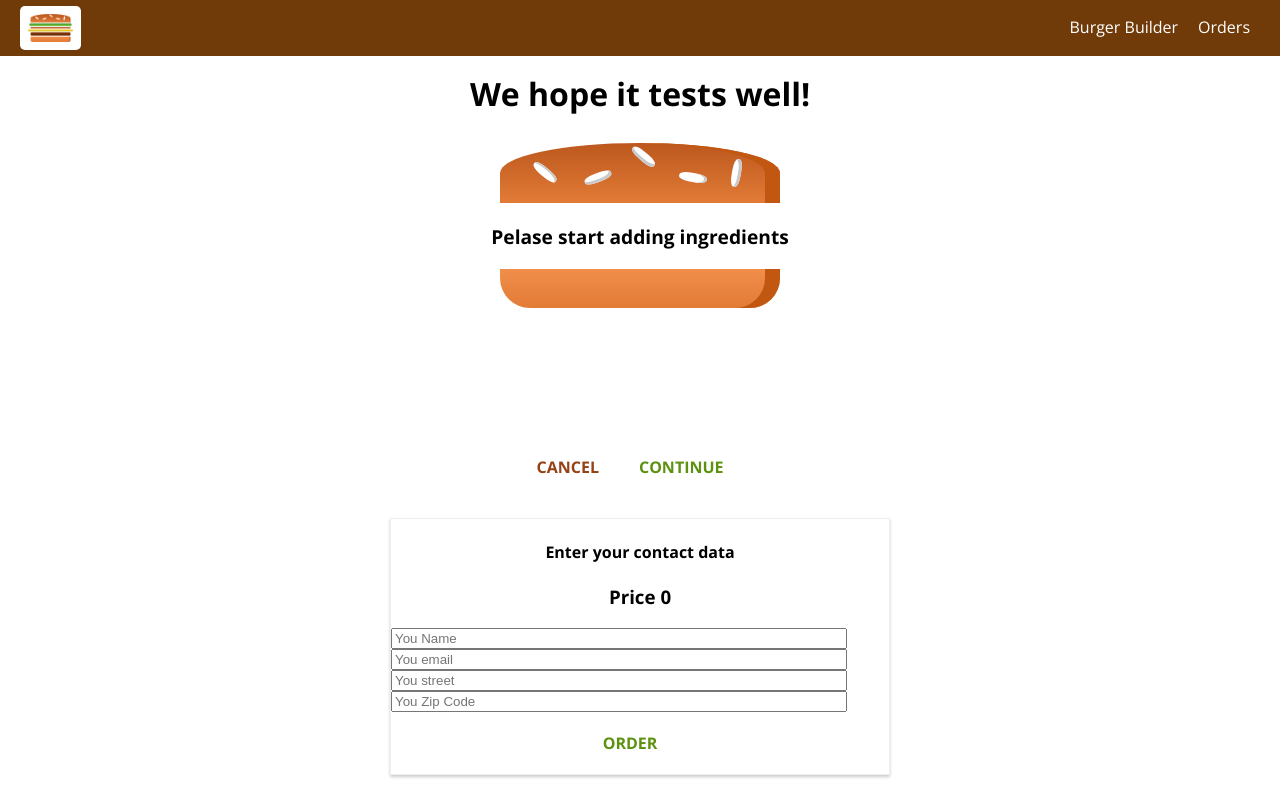
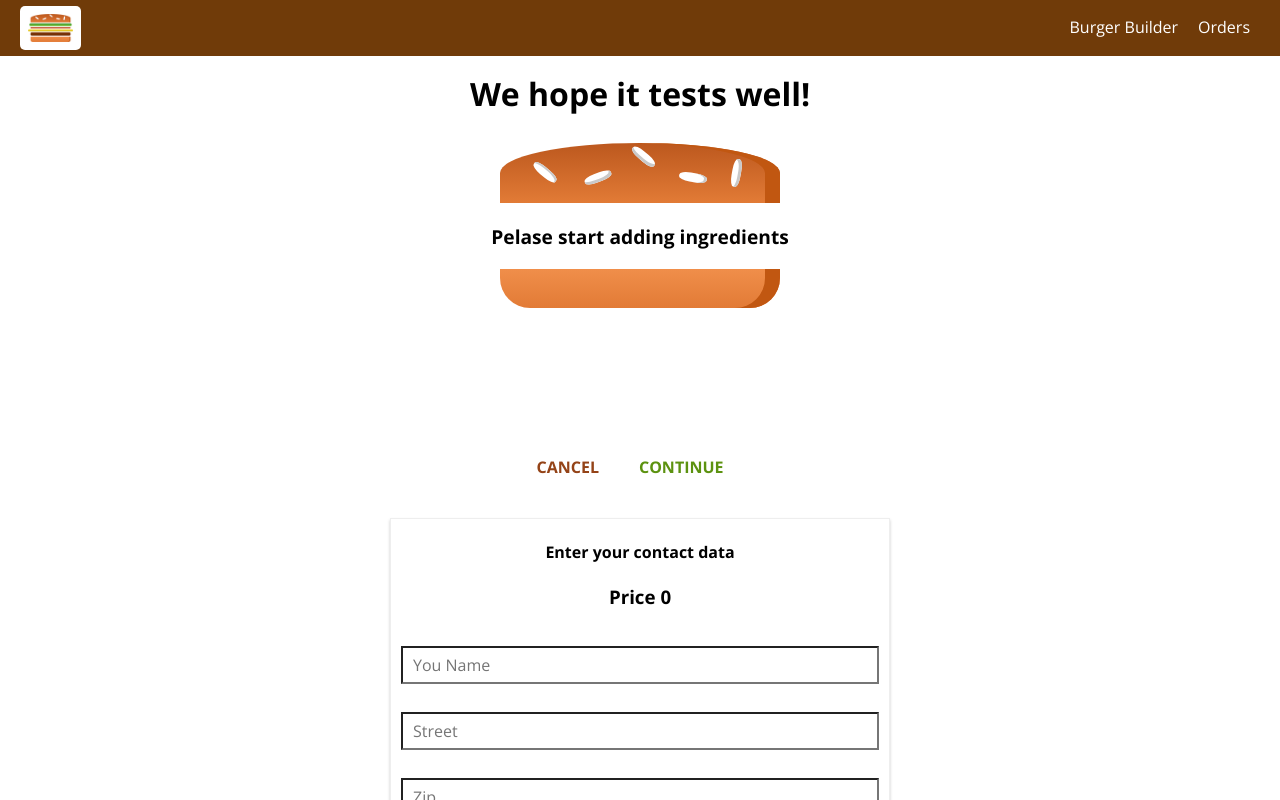
Before and after one commit to omranlm/burger-react, a React app: page /checkout in a window 1280 px wide. Both pictures are taken after a click on the button "CONTINUE". Shown: the top 800 px of the page. Built offline with nearby package versions, Linux system fonts and the light colour scheme.

Commit message:
adding Form and its manual validation

```diff
--- a/src/componenets/UI/Button/Button.css
+++ b/src/componenets/UI/Button/Button.css
@@ -22,3 +22,8 @@
 .Danger {
     color: #944317;
 }
+
+.Button:disabled {
+    color:#ccc;
+    cursor: not-allowed
+}
--- a/src/componenets/UI/Button/Button.js
+++ b/src/componenets/UI/Button/Button.js
@@ -3,6 +3,7 @@ import React from 'react';
 import classes from './Button.css'
 const button = (props) => (
     <button
+    disabled={props.disabled}
     className={[classes.Button,classes[props.buttonType]].join(' ')}
     onClick={props.clicked}>
         {props.children}
--- /dev/null
+++ b/src/componenets/UI/Input/Input.css
@@ -0,0 +1,33 @@
+.Input {
+    width: 100%;
+    padding: 10px;
+    box-sizing: border-box;
+}
+
+.Label{
+    font-weight: bold;
+    display: block;
+    margin-bottom: 8px;
+}
+
+.InputElement{
+    outline: none;
+    border: 1 solid #ccc;
+    background-color: white;
+    font: inherit;
+    padding: 6px 10px;
+    display: block;
+    width: 100%;
+    box-sizing: border-box;
+}
+.InputElement:focus
+{
+    outline: none;
+    background-color: #ccc;
+}
+
+.invalid
+{
+    border: 1px solid red;
+    background-color: #fda46A;
+}
--- /dev/null
+++ b/src/componenets/UI/Input/Input.js
@@ -0,0 +1,59 @@
+import React from "react";
+import classes from './Input.css';
+
+const input = (props) => {
+  let inputElelment = null;
+
+  const inputClasses = [classes.InputElement];
+
+  if (props.invalid && props.shouldValidate && props.touched)
+  {
+    inputClasses.push(classes.invalid)
+  }
+  switch (props.elementType) {
+    case ('input'):
+      inputElelment = <input
+      className={inputClasses.join(' ')}
+      {...props.elementConfig}
+      value={props.value}
+       onChange={props.changed}/>;
+      break;
+
+      case ('textarea'):
+        inputElelment = <textarea
+        className={inputClasses.join(' ')}
+        {...props.elementConfig}
+        value={props.value} onChange={props.changed}/>;
+        break;
+
+        case ('select'):
+            inputElelment =
+            <select
+            className={inputClasses.join(' ')}
+            onChange={props.changed}
+            >
+                {
+                   props.elementConfig.options.map(
+                       opt =>
+                       (
+                           <option key={opt.value} value={opt.value}>{opt.displayValue}</option>
+                       )
+                   )
+                }
+            </select>
+            // {...props.elementConfig}
+            // value={props.value}/>;
+            break;
+    default:
+      inputElelment = <input
+      className={classes.InputElement}
+      {...props.elementConfig}
+      value={props.value}/>;
+  }
+
+  return <div className={classes.Input}>
+      <label className={classes.Label}>{props.label}</label>
+      {inputElelment}
+  </div>
+};
+export default input;
--- a/src/containers/BurgerBuilder/Checkout/ContactData/ContactData.js
+++ b/src/containers/BurgerBuilder/Checkout/ContactData/ContactData.js
@@ -1,82 +1,213 @@
-import React, { Component } from 'react';
-import Button from '../../../../componenets/UI/Button/Button'
-import classes from './ContactData.css'
-import Spinner from '../../../../componenets/UI/Spinner/Spinner'
-import axios from '../../../../axios';
-import { withRouter } from 'react-router';
-class ContactData extends Component
+import React, { Component } from "react";
+import Button from "../../../../componenets/UI/Button/Button";
+import classes from "./ContactData.css";
+import Spinner from "../../../../componenets/UI/Spinner/Spinner";
+import axios from "../../../../axios";
+import { withRouter } from "react-router";
+import Input from "../../../../componenets/UI/Input/Input";
+
+class ContactData extends Component {
+  state = {
+    orderForm: {
+      name: {
+        elementType: 'input',
+        elementConfig: {
+          type: 'text',
+          placeholder: 'You Name',
+        },
+        value: '',
+        validation: {
+            required: true
+        },
+        valid:false,
+        touched: false,
+
+      },
+      street: {
+        elementType: 'input',
+        elementConfig: {
+          type: 'text',
+          placeholder: 'Street',
+        },
+        value: '',
+        validation: {
+            required: true
+        },
+        valid:false,
+        touched: false,
+      },
+      zipCode: {
+        elementType: 'input',
+        elementConfig: {
+          type: 'text',
+          placeholder: 'Zip ',
+        },
+        value: '',
+        validation: {
+            required: true,
+            minLength : 5
+        },
+        valid:false,
+        touched: false,
+      },
+      email: {
+        elementType: 'input',
+        elementConfig: {
+          type: 'email',
+          placeholder: 'Email ',
+        },
+        value: '',
+        validation: {
+            required: true
+        },
+        valid:false,
+        touched: false,
+      },
+      deliveryMethod: {
+        elementType: 'select',
+        elementConfig: {
+          options: [
             {
-    state =
+              value: 'fastest',
+              displayValue: 'fastest',
+            },
             {
-        name:'',
-        email:'',
-        address: {
-            street:'',
-            postalCode: ''
-        }
+              value: 'cheapest',
+              displayValue: 'cheapest',
+            },
+          ],
+        },
+        value: 'fastest',
+        validation: {
+
+        },
+        valid:true,
+      },
+    },
+    loading: false,
+    formIsValid: false,
+
+  };
+
+  orderhandler = (event) => {
+    event.preventDefault();
+    this.setState({ loading: true });
+
+    const formData = {};
+
+    for(let formElementId in this.state.orderForm)
+    {
+        formData[formElementId] = this.state.orderForm[formElementId].value
     }
 
-    orderhandler = (event) =>
-    {
-        event.preventDefault();
-        this.setState({loading:true})
     const order = {
       ingredients: this.props.ingredients,
       price: this.props.totalPrice,
-        customer : {
-            name: 'Omran',
-            address:{
-                street: 'street'
-            },
-            email: 'omran@gmail.com'
-
-        }
+      orderData: formData,
     };
-    axios.post('/orders.json',order)
-    .then(response => {
+    axios
+      .post('/orders.json', order)
+      .then((response) => {
         this.setState({
-            loading:false})
+          loading: false,
+        });
         this.props.history.push('/');
       })
-    .catch(error =>
-        {
-            this.setState(
-                {
-                    loading:false,
-                    purchasing:false})
+      .catch((error) => {
+        this.setState({
+          loading: false,
+          purchasing: false,
+        });
         console.log(error);
       })
       .finally();
+  };
+
+  inputChangeHandler = (event,key) =>
+  {
+      //console.log('event',event,'key',key);
+      const updateOrderForm = {
+          ...this.state.orderForm
         }
-    render ()
+        const updatedFormElement = {...updateOrderForm[key]}
+       updatedFormElement.value = event.target.value;
+       updatedFormElement.valid = this.checkValidity(updatedFormElement.value,updatedFormElement.validation)
+       updatedFormElement.touched = true;
+       updateOrderForm[key] = updatedFormElement;
+
+       let formIsValid = true;
+
+       for (let inputId in updateOrderForm)
+            formIsValid = updateOrderForm[inputId].valid && formIsValid
+
+        this.setState({
+            orderForm:updateOrderForm,
+            formIsValid : formIsValid,
+
+        })
+
+     console.log('updateOrderForm',updateOrderForm);
+  }
+  checkValidity = (value,rules) =>
   {
-        console.log('ContactData props',this.props)
+    let isValid = true;
+    if (rules && rules.required)
+    {
+        isValid = value.trim() !== '' && isValid;
+    }
+    if (rules && rules.minLength)
+    {
+        isValid = value.length >= rules.minLength && isValid;
+    }
+    if (rules && rules.maxLength)
+    {
+        isValid = value.length  <= rules.maxLength && isValid;
+    }
+    return isValid;
+  }
+  render() {
+    const formElementsArray = [];
+    for (let key in this.state.orderForm) {
+      formElementsArray.push({ id: key, config: this.state.orderForm[key] });
+    }
+    //console.log('formElementsArray',formElementsArray);
+    //console.log('ContactData props', this.props);
     let form = null;
-        if (this.state.loading)
+    if (this.state.loading) {
+      form = <Spinner></Spinner>;
+    } else {
+      form = (
+        <form onSubmit={this.orderhandler}>
             {
-            form = <Spinner></Spinner>
+            formElementsArray.map(formElement =>
+                (
+                    <Input
+                    key={formElement.id}
+                    elementType={formElement.config.elementType}
+                    elementConfig={formElement.config.elementConfig}
+                    value={formElement.value}
+                    changed={(event) => this.inputChangeHandler(event,formElement.id)}
+                    invalid={!formElement.valid}
+                    touched={formElement.config.touched}
+                    shouldValidate={formElement.validation}
+                    />
+
+                )
+                )
             }
-        else
-        {
-            form =<form>
-            <input className={classes.Input} type="text" name="name" placeholder="You Name"></input>
-            <input className={classes.Input} type="email" name="email" placeholder="You email"></input>
-            <input className={classes.Input} type="text" name="street" placeholder="You street"></input>
-            <input className={classes.Input} type="text" name="postalCode" placeholder="You Zip Code"></input>
-
-            <Button buttonType="Success"
-            clicked={this.orderhandler}>ORDER</Button>
-        </form>;
+          <Button disabled={!this.state.formIsValid} buttonType="Success" clicked={this.orderhandler}>
+            ORDER
+          </Button>
+        </form>
+      );
     }
     return (
-
       <div className={classes.ContactData}>
         <h4>Enter your contact data </h4>
         <h3>Price {this.props.price} </h3>
         {form}
       </div>
     );
-
   }
 }
 export default withRouter(ContactData);
```
Lines whose indentation alone changed are shown as unchanged.
